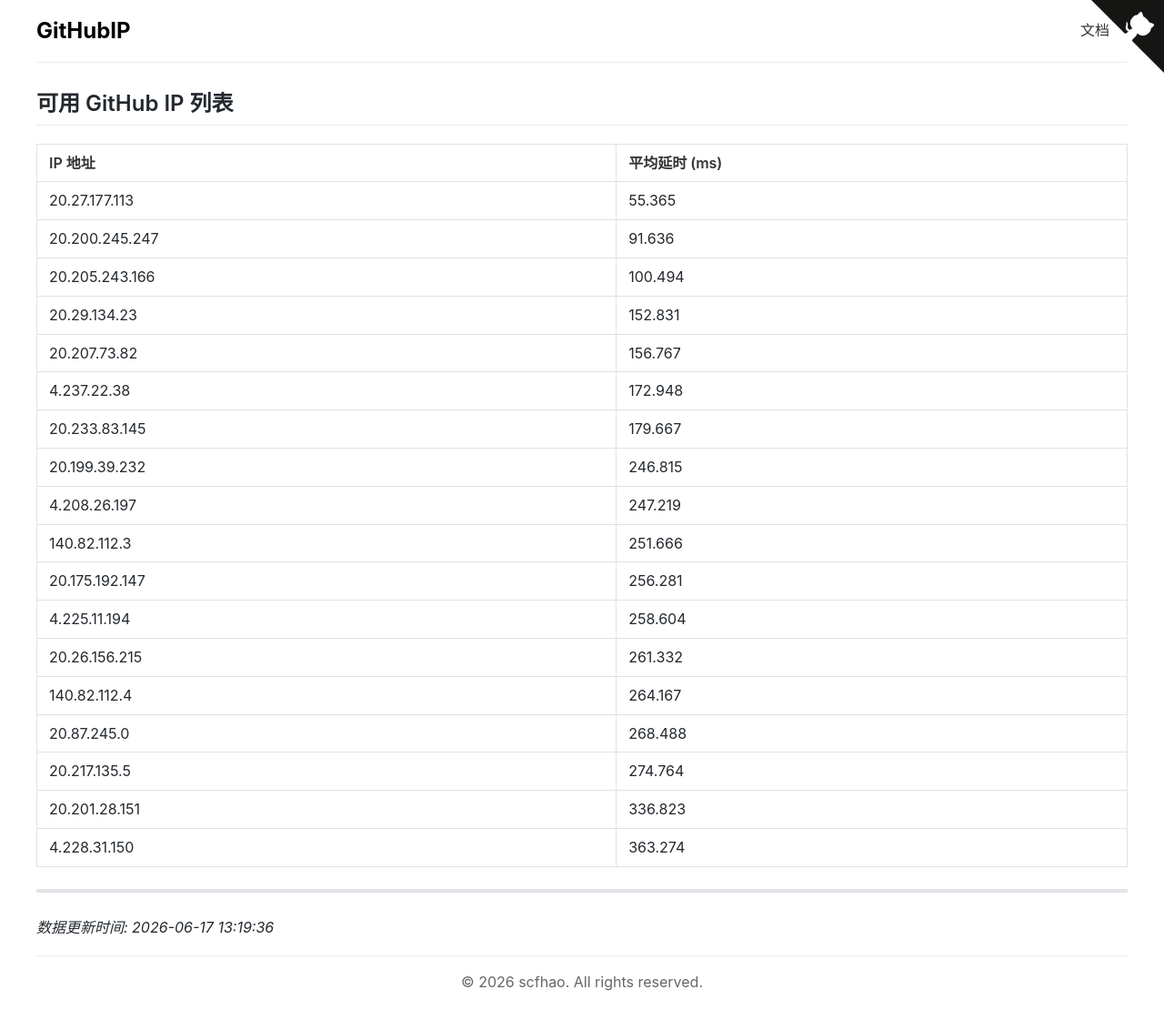
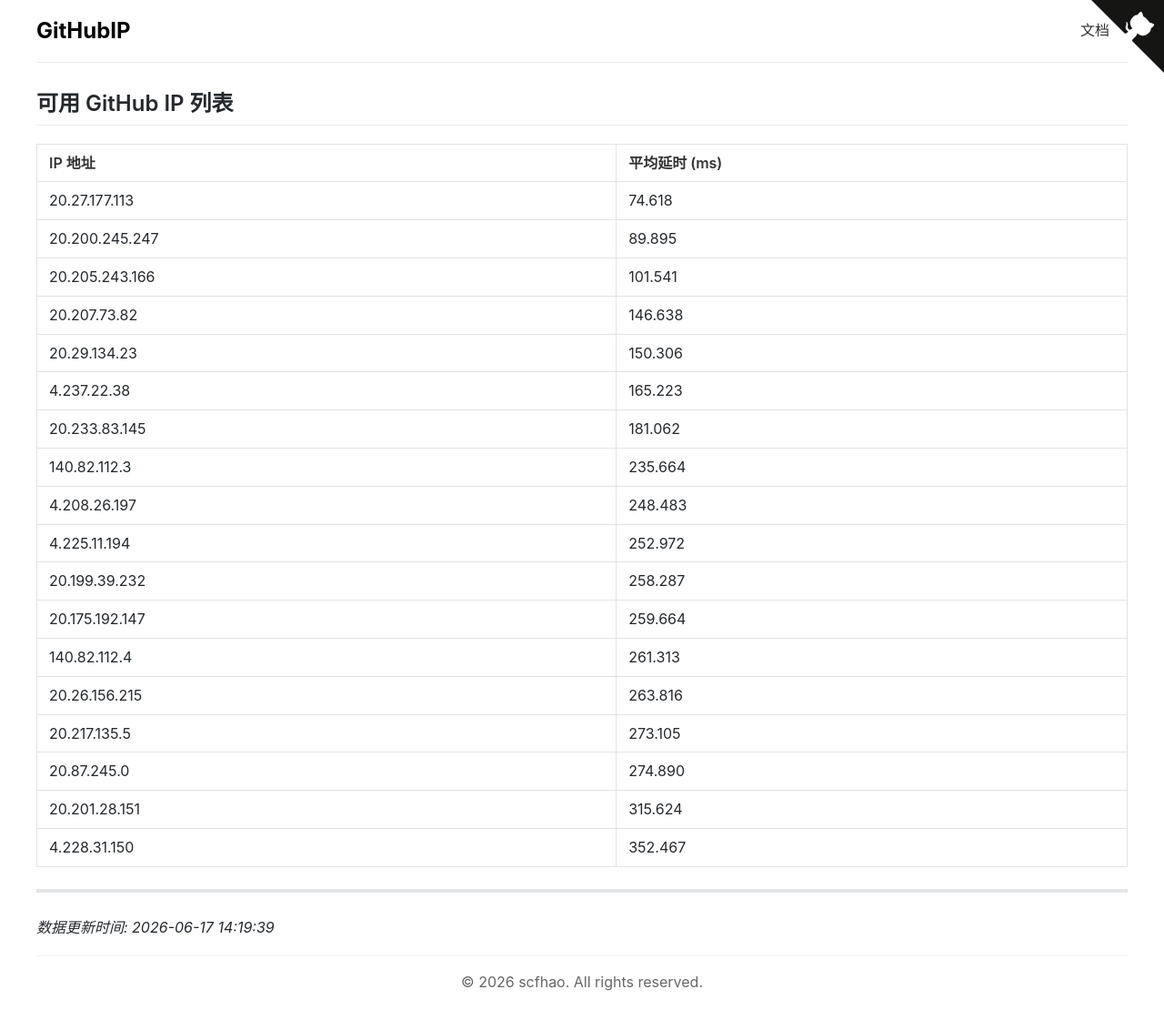
Before and after one commit to scfhao/GitHubIP, a Jekyll site: the page built from index.md, in a window 1280 px wide. Shown: the whole page at 91% size. Built offline with Jekyll 4.4.1, drawn with Linux system fonts in a browser that asks for light colours.

Commit message:
自动脚本执行 - 2026-06-17 14:19:39

```diff
--- a/index.md
+++ b/index.md
@@ -1,32 +1,32 @@
 ---
 layout: home
 title: GitHub IP 列表
-date: 2026-06-17 13:19:36
+date: 2026-06-17 14:19:39
 ---
 
 ## 可用 GitHub IP 列表
 
 | IP 地址 | 平均延时 (ms) |
 |---------|--------------|
-| 20.27.177.113 | 55.365 |
-| 20.200.245.247 | 91.636 |
-| 20.205.243.166 | 100.494 |
-| 20.29.134.23 | 152.831 |
-| 20.207.73.82 | 156.767 |
-| 4.237.22.38 | 172.948 |
-| 20.233.83.145 | 179.667 |
-| 20.199.39.232 | 246.815 |
-| 4.208.26.197 | 247.219 |
-| 140.82.112.3 | 251.666 |
-| 20.175.192.147 | 256.281 |
-| 4.225.11.194 | 258.604 |
-| 20.26.156.215 | 261.332 |
-| 140.82.112.4 | 264.167 |
-| 20.87.245.0 | 268.488 |
-| 20.217.135.5 | 274.764 |
-| 20.201.28.151 | 336.823 |
-| 4.228.31.150 | 363.274 |
+| 20.27.177.113 | 74.618 |
+| 20.200.245.247 | 89.895 |
+| 20.205.243.166 | 101.541 |
+| 20.207.73.82 | 146.638 |
+| 20.29.134.23 | 150.306 |
+| 4.237.22.38 | 165.223 |
+| 20.233.83.145 | 181.062 |
+| 140.82.112.3 | 235.664 |
+| 4.208.26.197 | 248.483 |
+| 4.225.11.194 | 252.972 |
+| 20.199.39.232 | 258.287 |
+| 20.175.192.147 | 259.664 |
+| 140.82.112.4 | 261.313 |
+| 20.26.156.215 | 263.816 |
+| 20.217.135.5 | 273.105 |
+| 20.87.245.0 | 274.890 |
+| 20.201.28.151 | 315.624 |
+| 4.228.31.150 | 352.467 |
 
 ---
 
-*数据更新时间: 2026-06-17 13:19:36*
+*数据更新时间: 2026-06-17 14:19:39*
```
